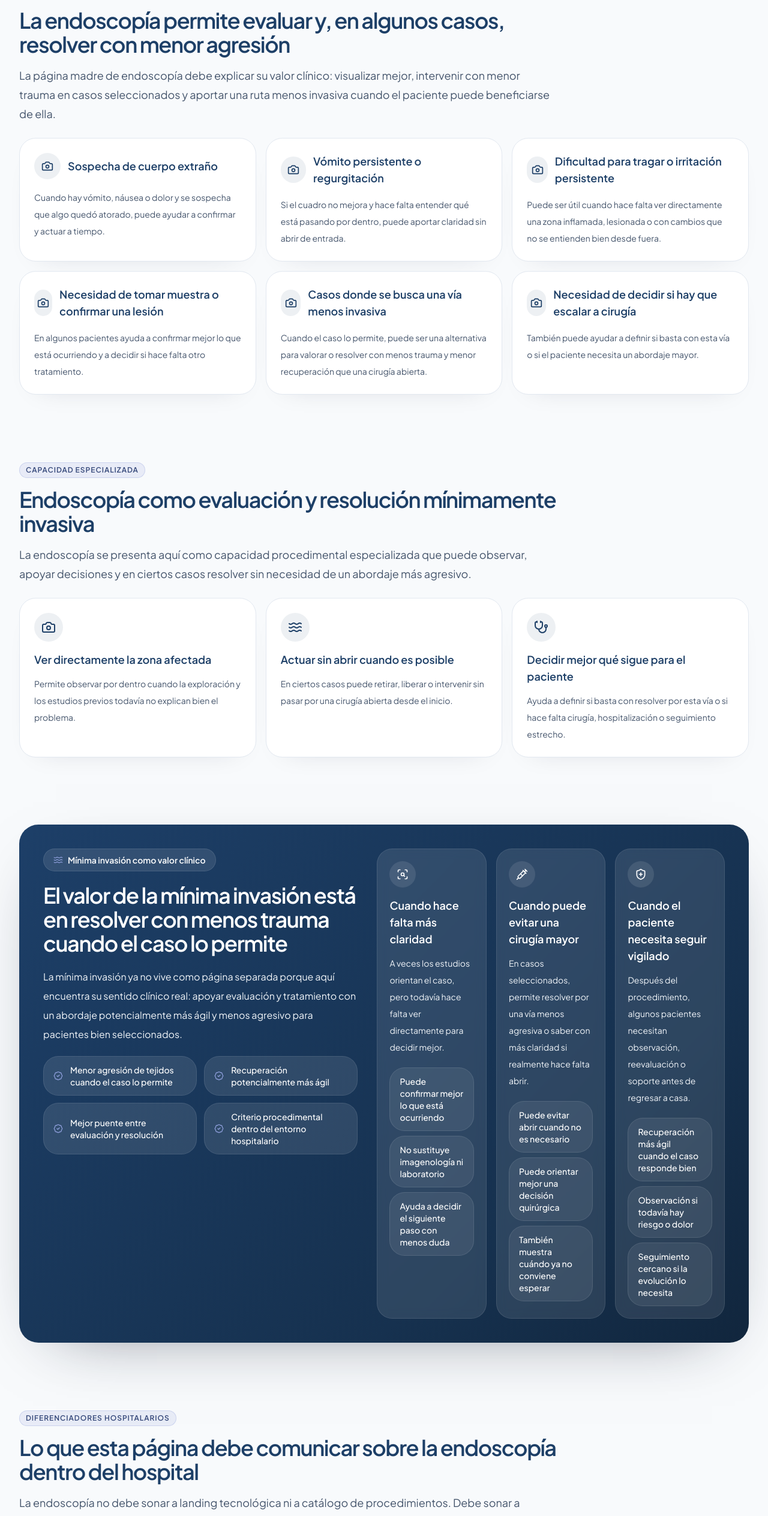
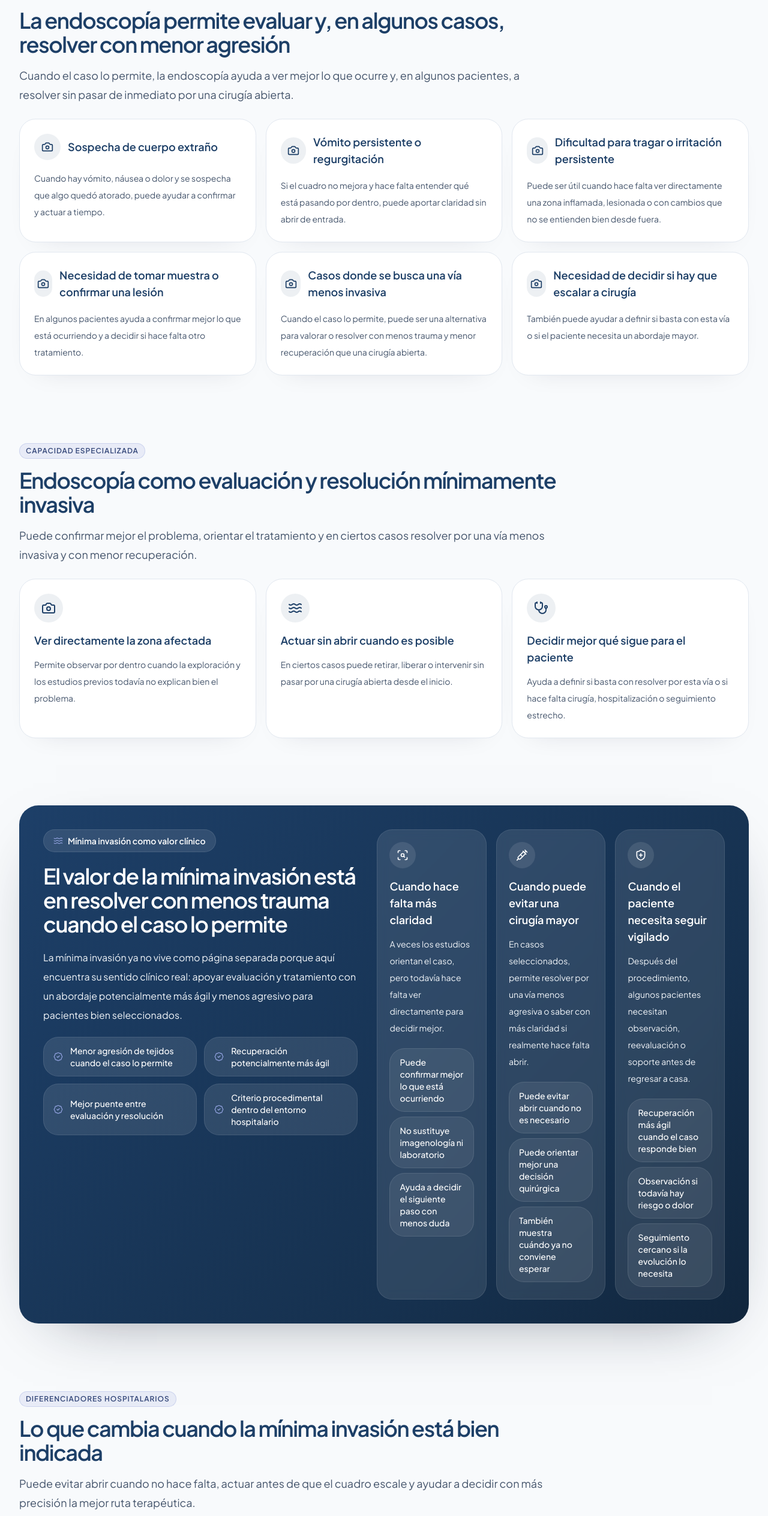
Before and after one commit to ray-calvo/NewWebNuskeTech, a Next.js app: page /endoscopia in a window 1280 px wide. Shown: the part 1213-3741 px from the top of the page at 60% size. Built offline with nearby package versions, Linux system fonts and the light colour scheme.

Commit message:
refactor: remove meta-narrative from clinical sections

```diff
--- a/src/app/(marketing)/cirugia/page.tsx
+++ b/src/app/(marketing)/cirugia/page.tsx
@@ -59,7 +59,7 @@ export default function CirugiaPage() {
       <ClinicalSection
         badge="Capacidad quirúrgica"
         title="Cirugía hospitalaria como capacidad de resolución clínica"
-        description="La página madre quirúrgica debe dejar claro que Nuskë puede valorar, intervenir, monitorizar y dar continuidad al paciente dentro de la misma lógica hospitalaria."
+        description="Cuando un paciente necesita cirugía, importa decidir bien el momento, intervenir con seguridad y sostener la recuperación dentro del mismo entorno hospitalario."
       >
         <div className="grid gap-4 lg:grid-cols-3">
           {surgeryCapabilities.map((capability) => {
@@ -176,8 +176,8 @@ export default function CirugiaPage() {
 
       <ClinicalSection
         badge="Diferenciadores hospitalarios"
-        title="Lo que esta página debe comunicar sobre la cirugía dentro del hospital"
-        description="La cirugía no debe sonar a promoción de procedimiento. Debe sonar a sistema quirúrgico con soporte, criterio y continuidad médica."
+        title="Lo que cambia cuando la cirugía se decide con criterio"
+        description="Aquí importa cuándo conviene intervenir, cómo se reduce riesgo alrededor del procedimiento y qué se evita cuando la recuperación sigue bien vigilada."
       >
         <div className="grid gap-4 md:grid-cols-2 xl:grid-cols-4">
           {surgicalDifferentiators.map((item) => {
--- a/src/app/(marketing)/diagnostico/page.tsx
+++ b/src/app/(marketing)/diagnostico/page.tsx
@@ -31,7 +31,7 @@ export default function DiagnosticoPage() {
       <ClinicalSection
         badge="Por qué cambia decisiones clínicas"
         title="El diagnóstico hospitalario cambia el rumbo del caso cuando la clínica sola no alcanza"
-        description="La página madre diagnóstica debe explicar que la precisión no existe para “hacer estudios”, sino para entender mejor al paciente y decidir con más seguridad el siguiente paso."
+        description="Cuando la exploración no basta para entender el problema, contar con mejor información ayuda a decidir con más seguridad qué hacer primero y qué puede esperar."
       >
         <div className="grid gap-4 md:grid-cols-2 xl:grid-cols-3">
           {diagnosticsDecisionContexts.map((signal) => (
@@ -58,7 +58,7 @@ export default function DiagnosticoPage() {
       <ClinicalSection
         badge="Capacidad diagnóstica"
         title="Imagenología, laboratorio y evaluación complementaria como sistema integrado"
-        description="Diagnóstico hospitalario no es una suma de herramientas aisladas. Es la combinación de evaluación clínica, estudios y correlación para sostener decisiones más precisas."
+        description="Imagenología, laboratorio y evaluación complementaria ayudan a confirmar sospechas, ajustar prioridades y reducir la incertidumbre cuando el caso es más complejo."
       >
         <div className="grid gap-4 lg:grid-cols-3">
           {diagnosticCapabilities.map((capability) => {
@@ -147,8 +147,8 @@ export default function DiagnosticoPage() {
 
       <ClinicalSection
         badge="Diferenciadores hospitalarios"
-        title="Lo que esta página debe comunicar sobre el diagnóstico dentro del hospital"
-        description="Diagnóstico no debe sonar a disponibilidad técnica aislada. Debe sonar a precisión clínica, interpretación y soporte real a decisiones complejas."
+        title="Lo que cambia cuando el caso se entiende mejor"
+        description="Una mejor correlación diagnóstica ayuda a evitar intervenciones innecesarias, acelerar el tratamiento correcto y decidir con menos duda."
       >
         <div className="grid gap-4 md:grid-cols-2 xl:grid-cols-4">
           {diagnosticDifferentiators.map((item) => {
--- a/src/app/(marketing)/endoscopia/page.tsx
+++ b/src/app/(marketing)/endoscopia/page.tsx
@@ -31,7 +31,7 @@ export default function EndoscopiaPage() {
       <ClinicalSection
         badge="Qué es y por qué importa"
         title="La endoscopía permite evaluar y, en algunos casos, resolver con menor agresión"
-        description="La página madre de endoscopía debe explicar su valor clínico: visualizar mejor, intervenir con menor trauma en casos seleccionados y aportar una ruta menos invasiva cuando el paciente puede beneficiarse de ella."
+        description="Cuando el caso lo permite, la endoscopía ayuda a ver mejor lo que ocurre y, en algunos pacientes, a resolver sin pasar de inmediato por una cirugía abierta."
       >
         <div className="grid gap-4 md:grid-cols-2 xl:grid-cols-3">
           {endoscopyUseCases.map((signal) => (
@@ -58,7 +58,7 @@ export default function EndoscopiaPage() {
       <ClinicalSection
         badge="Capacidad especializada"
         title="Endoscopía como evaluación y resolución mínimamente invasiva"
-        description="La endoscopía se presenta aquí como capacidad procedimental especializada que puede observar, apoyar decisiones y en ciertos casos resolver sin necesidad de un abordaje más agresivo."
+        description="Puede confirmar mejor el problema, orientar el tratamiento y en ciertos casos resolver por una vía menos invasiva y con menor recuperación."
       >
         <div className="grid gap-4 lg:grid-cols-3">
           {endoscopyCapabilities.map((capability) => {
@@ -148,8 +148,8 @@ export default function EndoscopiaPage() {
 
       <ClinicalSection
         badge="Diferenciadores hospitalarios"
-        title="Lo que esta página debe comunicar sobre la endoscopía dentro del hospital"
-        description="La endoscopía no debe sonar a landing tecnológica ni a catálogo de procedimientos. Debe sonar a capacidad clínica especializada con valor procedimental propio."
+        title="Lo que cambia cuando la mínima invasión está bien indicada"
+        description="Puede evitar abrir cuando no hace falta, actuar antes de que el cuadro escale y ayudar a decidir con más precisión la mejor ruta terapéutica."
       >
         <div className="grid gap-4 md:grid-cols-2 xl:grid-cols-4">
           {endoscopyDifferentiators.map((item) => {
--- a/src/app/(marketing)/urgencias/page.tsx
+++ b/src/app/(marketing)/urgencias/page.tsx
@@ -60,7 +60,7 @@ export default function UrgenciasPage() {
       <ClinicalSection
         badge="Paciente crítico"
         title="Atención hospitalaria para estabilizar y sostener al paciente crítico"
-        description="La urgencia no termina en la recepción. La página madre debe comunicar que Nuskë puede evaluar, estabilizar, monitorear y decidir el siguiente paso clínico dentro de una lógica hospitalaria continua."
+        description="La atención de urgencias no termina en la recepción. Algunos pacientes necesitan estabilización, monitoreo y una decisión clínica sostenida antes de definir el siguiente paso."
       >
         <div className="grid gap-4 lg:grid-cols-3">
           {criticalCareCapabilities.map((capability) => {
@@ -150,8 +150,8 @@ export default function UrgenciasPage() {
 
       <ClinicalSection
         badge="Diferenciadores hospitalarios"
-        title="Lo que esta página debe comunicar sobre la capacidad real del hospital"
-        description="La urgencia debe sentirse como operación clínica seria, no como anuncio aislado. Estos diferenciadores sostienen la lectura premium y hospitalaria de Nuskë."
+        title="Lo que cambia cuando el paciente recibe atención inmediata"
+        description="En una urgencia real, importa actuar a tiempo, priorizar bien y reducir el riesgo antes de que el cuadro se complique más."
       >
         <div className="grid gap-4 md:grid-cols-2 xl:grid-cols-4">
           {differentiators.map((item) => {
```
Also changed, not shown: 1 other file (tests, documents, lock files or other folders).
